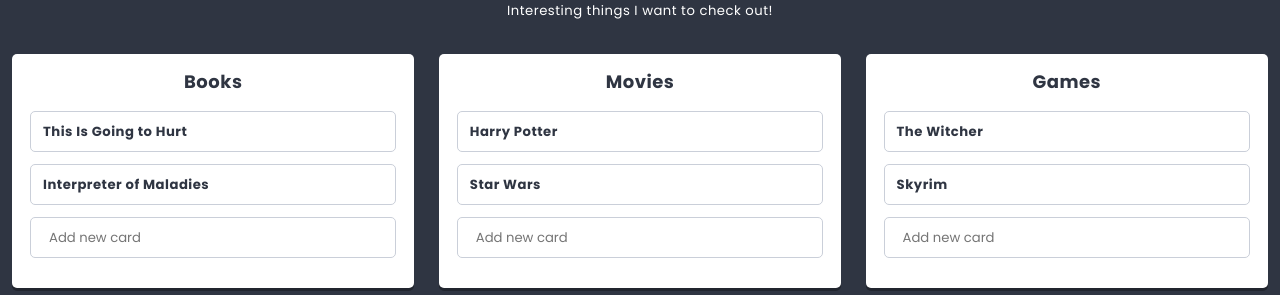
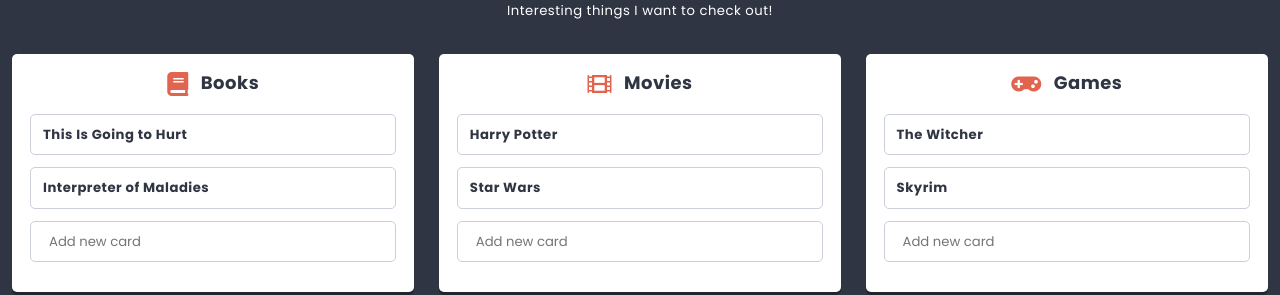
Before and after one commit to n-a-z/kodilla_13_React-Router_toDoList, a React app: page / in a window 1280 px wide. Shown: the part 378-673 px from the top of the page. Built offline with nearby package versions, Linux system fonts and the light colour scheme.

Commit message:
Add Icon in Column

```diff
--- a/src/components/Column/Column.js
+++ b/src/components/Column/Column.js
@@ -4,6 +4,7 @@
 import PropTypes from 'prop-types';
 import Card from '../Card/Card.js';
 import Creator from '../Creator/Creator.js';
+import Icon from '../Icon/Icon.js';
 
 class Column extends React.Component {
   state = {
@@ -11,6 +12,7 @@
   };
   static propTypes = {
     title: PropTypes.string,
+    icon: PropTypes.string,
   };
 
   addCard(title) {
@@ -31,8 +33,13 @@
   render() {
     return (
       <section className={styles.component}>
-        <h3 className={styles.title}>{this.props.title}</h3>
-        <div className={styles.columns}>
+        <h3 className={styles.title}>
+          <span className={styles.icon}>
+            <Icon name={this.props.icon} />
+          </span>
+          {this.props.title}
+          </h3>
+        <div>
           {this.state.cards.map(({ key, ...cardProps }) => (
             <Card key={key} {...cardProps} />
           ))}
```
